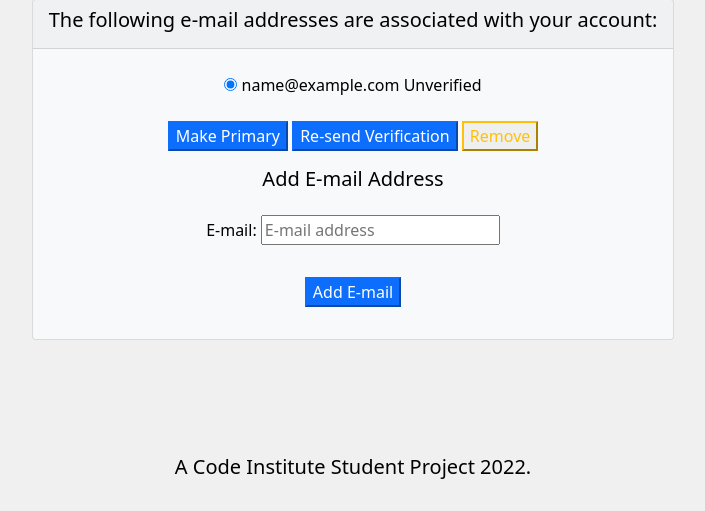
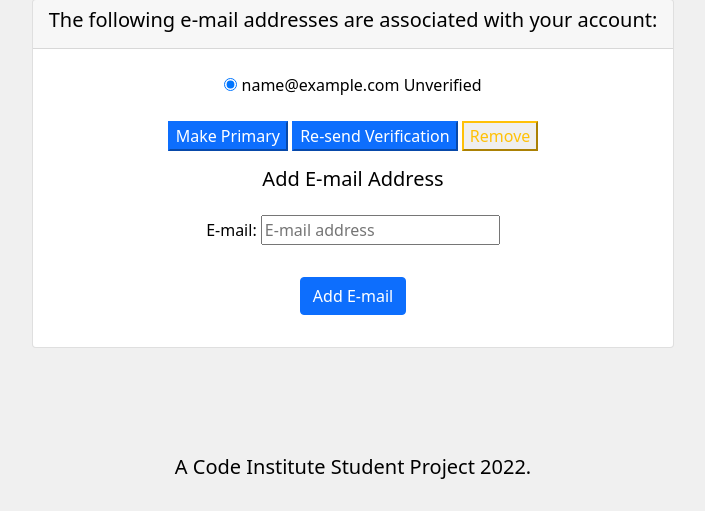
Before and after one commit to Monika-81/padel-pals, a Django app: page /accounts/email/ in a window 1280 px wide. Shown: the part 407-918 px from the top of the page, without its empty margins (287-992 px from the left). Run offline with Django 3.2, Linux system fonts and the light colour scheme; the visitor is signed in with stand-in values (Sample User, id 1); data comes from the database, SQL or seed files in the repository.

Commit message:
Small style adjustment to email template.

```diff
--- a/templates/account/email.html
+++ b/templates/account/email.html
@@ -18,7 +18,7 @@
 
 <div class="container-fluid">
   <div class="d-flex flex-row flex-wrap justify-content-center">
-    <div class="card mt-5 mb-5 bg-light">
+    <div class="card mt-5 mb-5">
       <div class="card-header">
         {% if user.emailaddress_set.all %}
         <h5 class="card-title text-center">{% trans 'The following e-mail addresses are associated with your account:' %}</h5>
@@ -50,14 +50,14 @@
           </fieldset>
         </form>
         {% else %}
-        <p><strong>{% trans "You currently do not have any e-mail address set up." %}</strong></p>
+        <p class="text-center"><strong>{% trans "You currently do not have any e-mail address set up." %}</strong></p>
         {% endif %}
         {% if can_add_email %}
         <h5 class="text-center mb-4">{% trans "Add E-mail Address" %}</h5>
         <form method="post" action="{% url 'account_email' %}" class="add_email text-center">
             {% csrf_token %}
             {{ form.as_p }}
-            <button name="action_add" type="submit" class="btn-primary my-3">{% trans "Add E-mail" %}</button>
+            <button name="action_add" type="submit" class="btn btn-primary my-3">{% trans "Add E-mail" %}</button>
         </form>
         {% endif %}
       </div>
```
